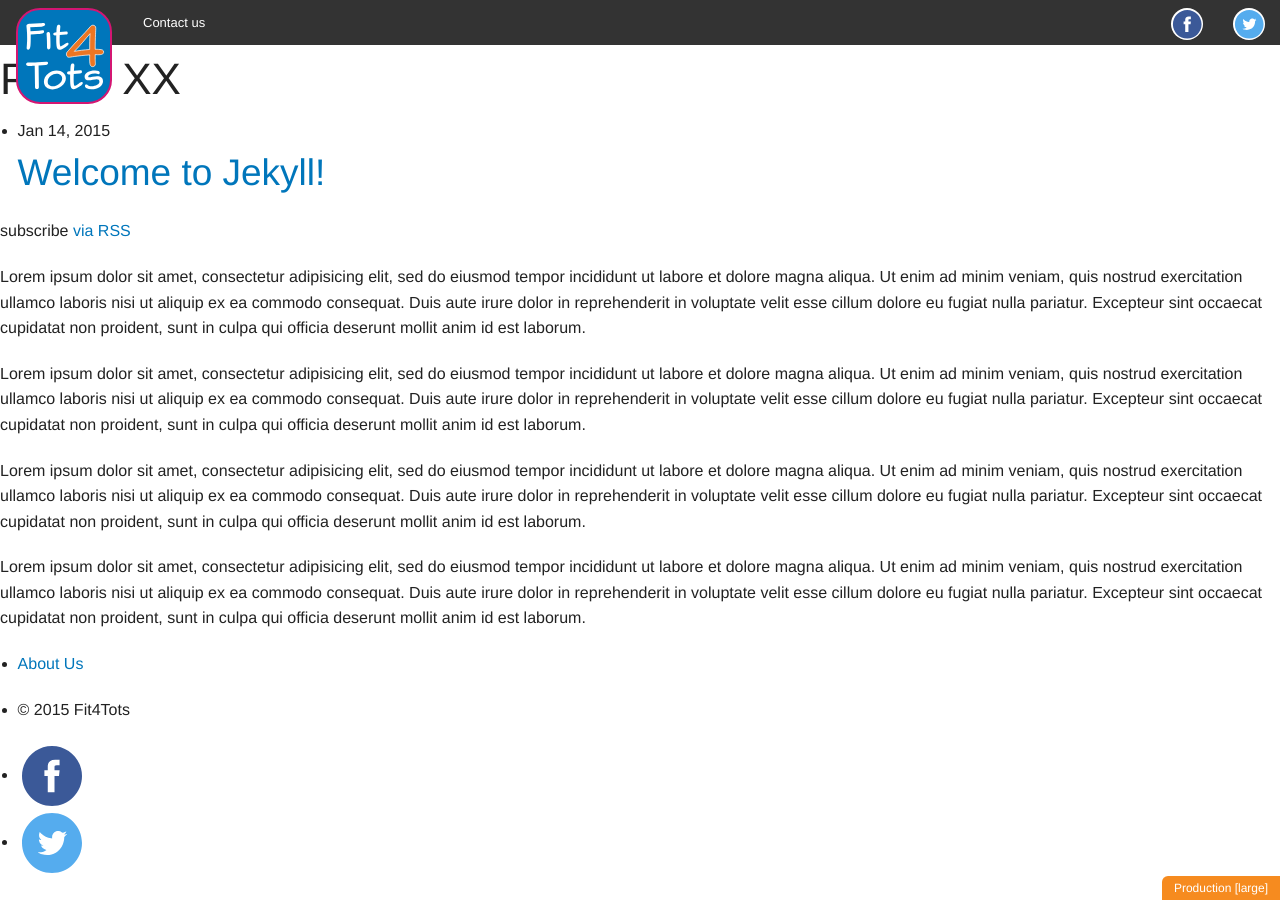
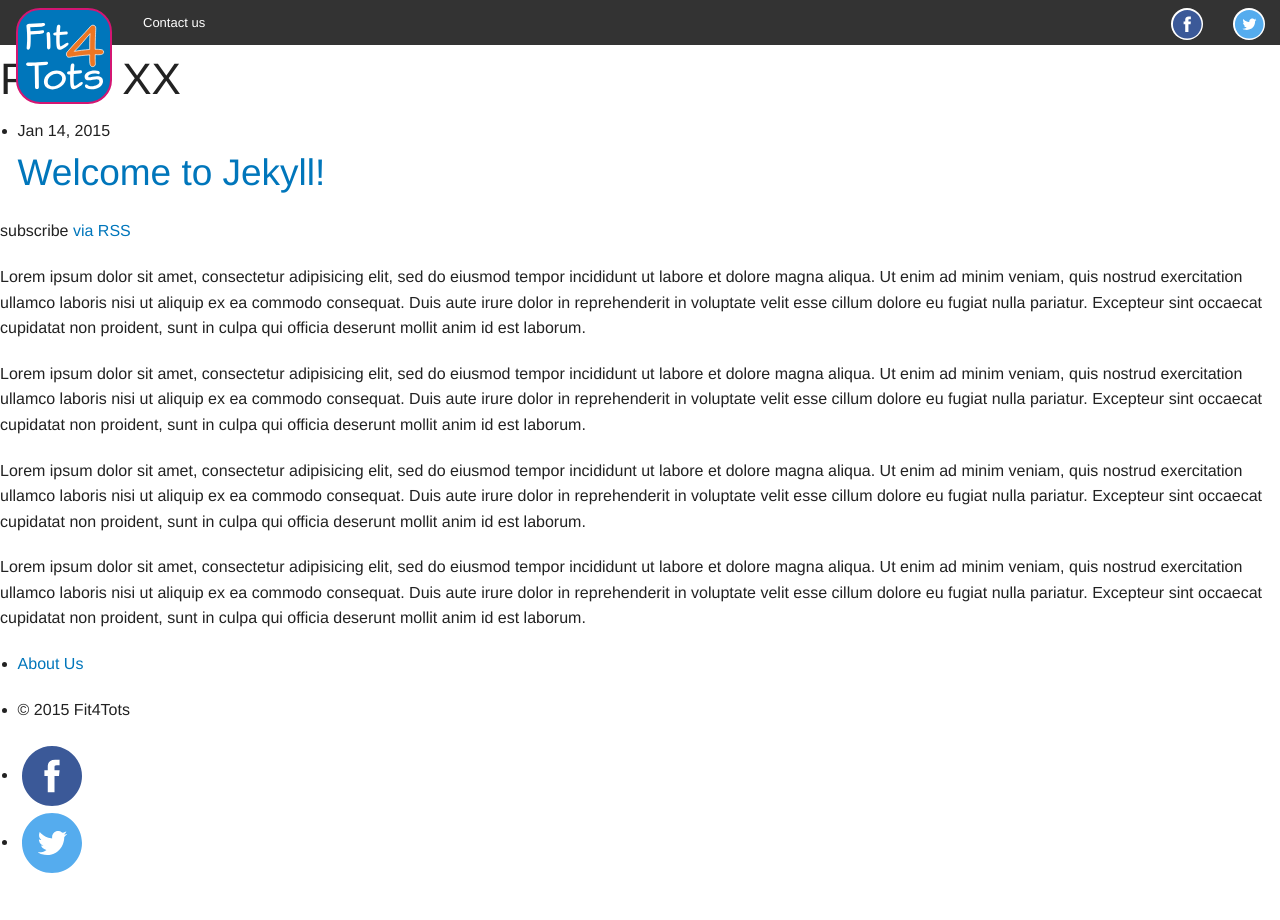
Before and after one commit to fit4tots/fit4tots.github.io, a Jekyll site: the page built from index.html, in a window 1280 px wide. Built offline with Jekyll 4.4.1, drawn with Linux system fonts in a browser that asks for light colours.

Commit message:
tweaks, 4

```diff
--- a/_sass/app/layout.scss
+++ b/_sass/app/layout.scss
@@ -62,5 +62,6 @@ nav.top-bar {
   font-size: rem-calc(12);
   line-height: 0;
   z-index: 10000;
-  &.development { display: block; }
+  display: none;
+  &.development, &.staging { display: block; }
 }
```
